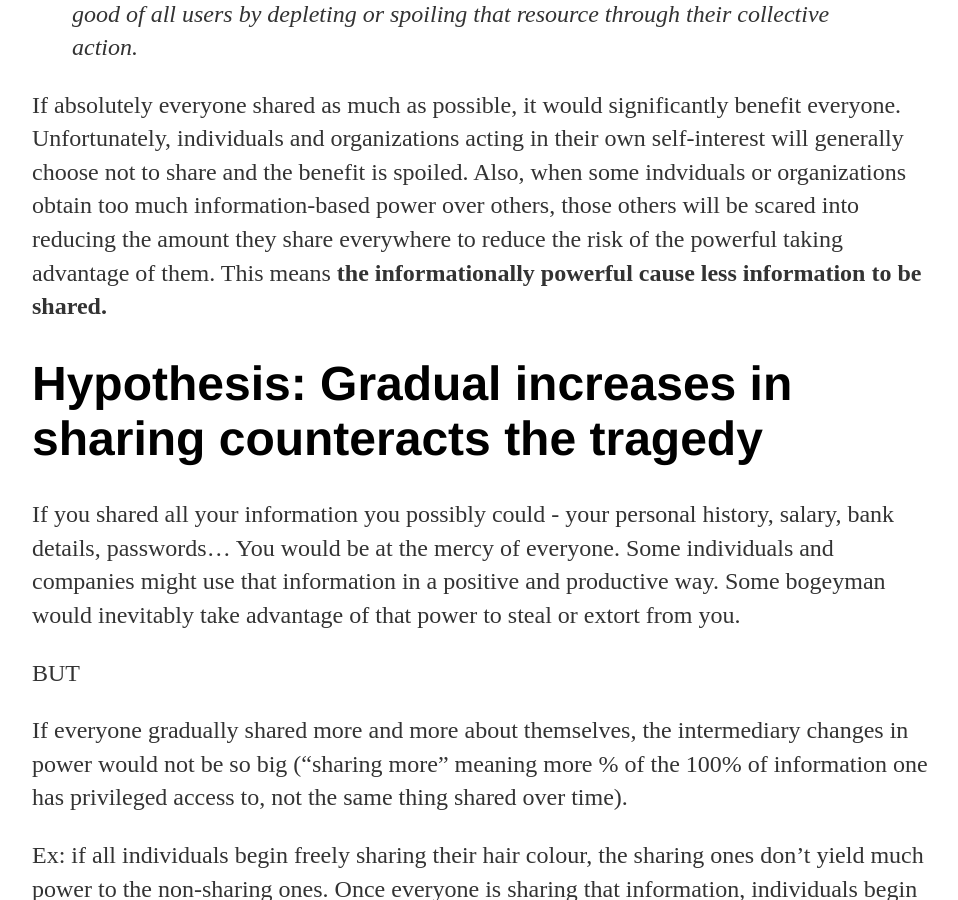
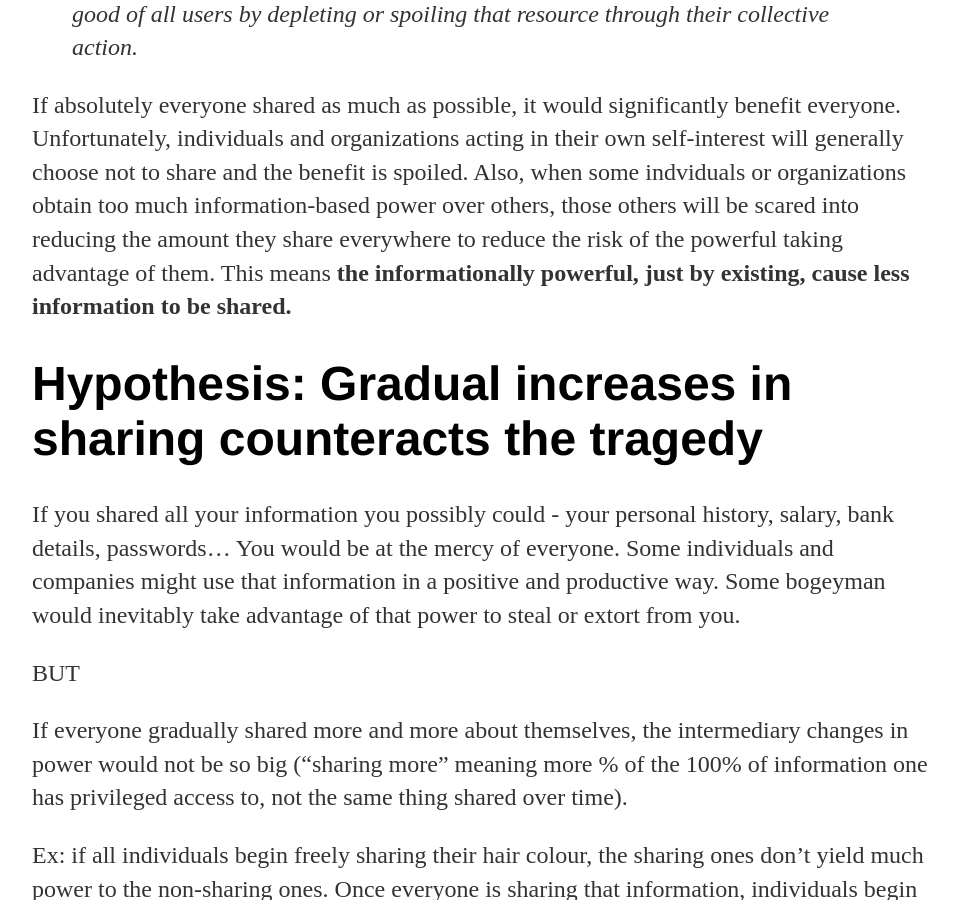
Before and after one commit to curiousest/curiousest.github.io, a Jekyll site: the page built from _posts/2016-12-22-privacy-is-a-tragedy-of-the-commons.md, in a window 1280 px wide and 900 px high, scrolled down 4846 px. Shown: the whole window, without its empty margins (160-1118 px from the left). Built offline with Jekyll 4.4.1, drawn with Linux system fonts in a browser that asks for light colours.

Commit message:
Update 2016-12-22-privacy-is-a-tragedy-of-the-commons.md

```diff
--- a/_posts/2016-12-22-privacy-is-a-tragedy-of-the-commons.md
+++ b/_posts/2016-12-22-privacy-is-a-tragedy-of-the-commons.md
@@ -114,7 +114,7 @@
 
 > *A situation within a shared-resource system where individual users acting independently according to their own self-interest behave contrary to the common good of all users by depleting or spoiling that resource through their collective action.*
 
-If absolutely everyone shared as much as possible, it would significantly benefit everyone. Unfortunately, individuals and organizations acting in their own self-interest will generally choose not to share and the benefit is spoiled. Also, when some indviduals or organizations obtain too much information-based power over others, those others will be scared into reducing the amount they share everywhere to reduce the risk of the powerful taking advantage of them. This means **the informationally powerful cause less information to be shared.**
+If absolutely everyone shared as much as possible, it would significantly benefit everyone. Unfortunately, individuals and organizations acting in their own self-interest will generally choose not to share and the benefit is spoiled. Also, when some indviduals or organizations obtain too much information-based power over others, those others will be scared into reducing the amount they share everywhere to reduce the risk of the powerful taking advantage of them. This means **the informationally powerful, just by existing, cause less information to be shared.**
 
 # Hypothesis: Gradual increases in sharing counteracts the tragedy
 
```
